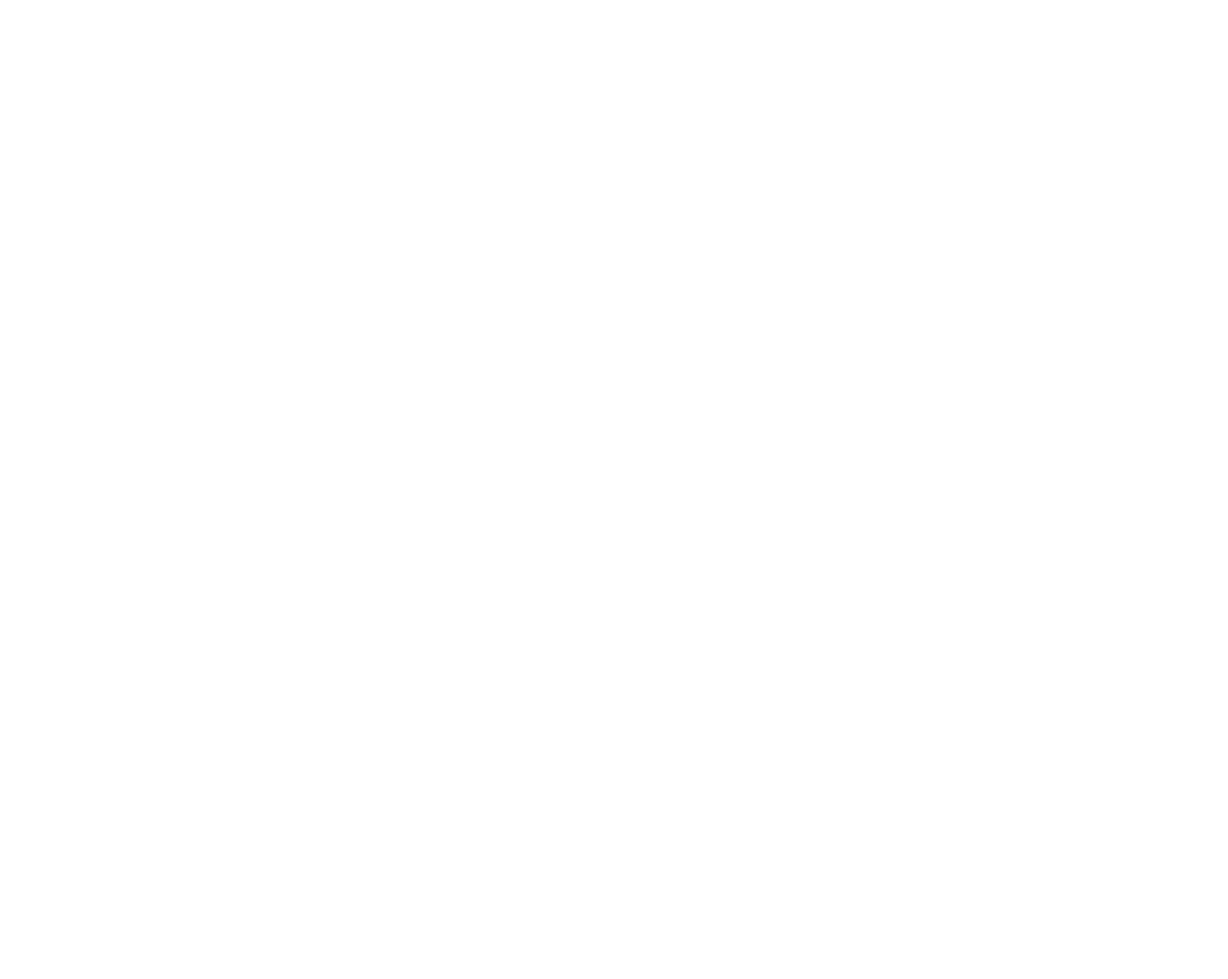
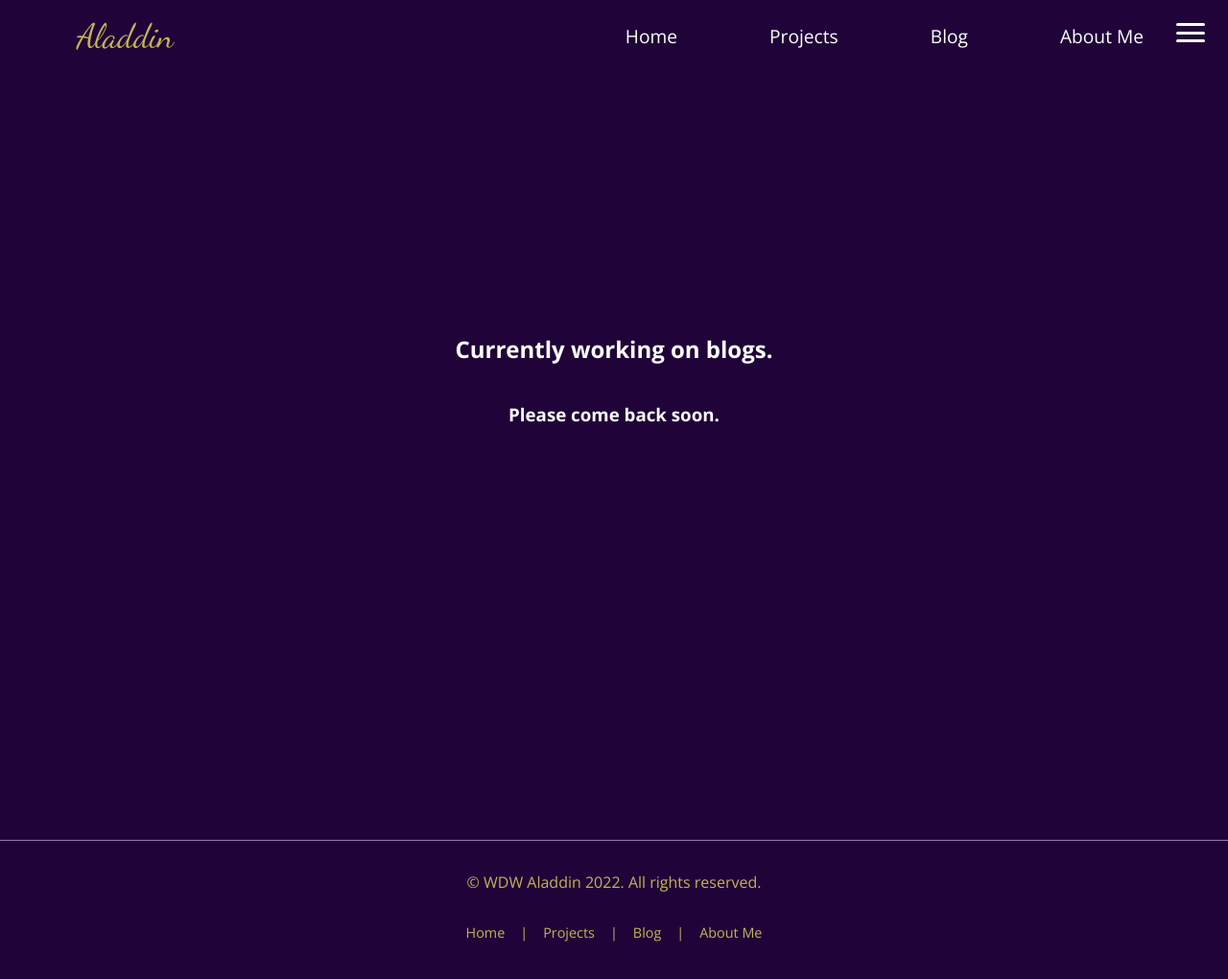
Before and after one commit to CSF2223/studentportfolio-DonskoyAlexander, a plain HTML site: page blog.html in a window 1280 px wide. Shown: the whole page at 96% size. Before the commit the page ends 800 px from the top, so only its background shows below. Drawn offline with nearby package versions, Linux system fonts and the light colour scheme.

Commit message:
Fully Completed

```diff
--- a/aboutMe.html
+++ b/aboutMe.html
@@ -0,0 +1,55 @@
+<!DOCTYPE html>
+<html lang="en">
+<head>
+    <meta charset="UTF-8">
+    <meta name="viewport" content="width=device-width, initial-scale=1.0">
+    <meta http-equiv="X-UA-Compatible" content="ie=edge">
+    <link rel="stylesheet" href="style.css" type="text/css" />
+    <link rel="stylesheet" href="nav.css" type="text/css" />
+    <title>About Me</title>
+</head>
+<body>
+
+    <!-- navigation menu-->
+    <nav class="navbar">
+        <!-- logo -->
+        <div class="logo">Aladdin</div>
+        <!-- hamburger toggle -->
+        <a href="#" class=toggle-button>
+            <span class="bar"></span>
+            <span class="bar"></span>
+            <span class="bar"></span>
+        </a>
+        <!--page navigation links-->
+        <div class="navbar-links">
+            <ul>
+                <li><a href="index.html">Home</a></li>
+                <li><a href="projects.html">Projects</a></li>
+                <li><a href="blog.html">Blog</a></li>
+                <li><a href="aboutMe.html">About Me</a></li>
+            </ul>   <!-- close ul list-->
+        </div>  <!-- close navbar links class-->
+    </nav>  <!-- close navbar class-->
+
+    <section class="filler">
+        <h1>To be completed by students.</h1>
+        <h3>On their personal student portfolio.</h3>
+    </section>
+
+
+        <footer>
+            <p class="copyright">&copy; WDW Aladdin 2022. All rights reserved.</p>
+            <ul class="bottomNav">
+                <li><a href="index.html">Home</a></li>
+                <li class="divider">|</li>
+                <li><a href="projects.html">Projects</a></li>
+                <li class="divider">|</li>
+                <li><a href="blog.html">Blog</a></li>
+                <li class="divider">|</li>
+                <li><a href="aboutMe.html">About Me</a></li>
+            </ul>
+        </footer>
+
+    <script type="text/javascript" src="script.js"></script>
+</body>
+</html>
--- a/blog.html
+++ b/blog.html
@@ -0,0 +1,53 @@
+<!DOCTYPE html>
+<html lang="en">
+<head>
+    <meta charset="UTF-8">
+    <meta name="viewport" content="width=device-width, initial-scale=1.0">
+    <meta http-equiv="X-UA-Compatible" content="ie=edge">
+    <link rel="stylesheet" href="style.css" type="text/css" />
+    <link rel="stylesheet" href="nav.css" type="text/css" />
+    <title>Aladdin's Blog</title>
+</head>
+<body>
+
+    <!-- navigation menu-->
+    <nav class="navbar">
+        <!-- logo -->
+        <div class="logo">Aladdin</div>
+        <!-- hamburger toggle -->
+        <a href="#" class=toggle-button>
+            <span class="bar"></span>
+            <span class="bar"></span>
+            <span class="bar"></span>
+        </a>
+        <!--page navigation links-->
+        <div class="navbar-links">
+            <ul>
+                <li><a href="index.html">Home</a></li>
+                <li><a href="projects.html">Projects</a></li>
+                <li><a href="blog.html">Blog</a></li>
+                <li><a href="aboutMe.html">About Me</a></li>
+            </ul>   <!-- close ul list-->
+        </div>  <!-- close navbar links class-->
+    </nav>  <!-- close navbar class-->
+
+    <section class="filler">
+        <h1>Currently working on blogs.</h1>
+        <h3>Please come back soon.</h3>
+    </section>
+        <footer>
+            <p class="copyright">&copy; WDW Aladdin 2022. All rights reserved.</p>
+            <ul class="bottomNav">
+                <li><a href="index.html">Home</a></li>
+                <li class="divider">|</li>
+                <li><a href="projects.html">Projects</a></li>
+                <li class="divider">|</li>
+                <li><a href="blog.html">Blog</a></li>
+                <li class="divider">|</li>
+                <li><a href="aboutMe.html">About Me</a></li>
+            </ul>
+        </footer>
+
+    <script type="text/javascript" src="script.js"></script>
+</body>
+</html>
--- a/style.css
+++ b/style.css
@@ -158,6 +158,16 @@ footer {
     display: block;
 }
 
+.filler{
+    display:flex;
+    flex-direction:column;
+    justify-content:center;
+    align-items:center;
+    margin: 0;
+    height: 80vh;
+
+}
+
 @media (min-width:800px) {
     .hero{
         flex-direction:row;
```
Also changed, not shown: index.html (+1 -4 lines), projects.html (+36 -23 lines).
